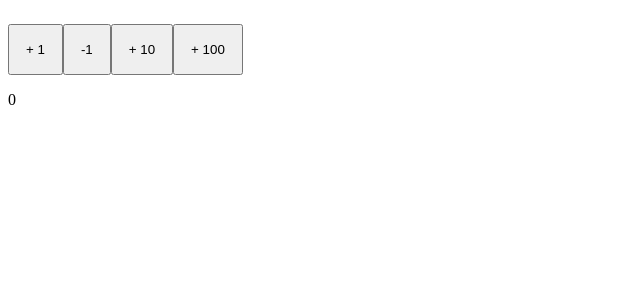
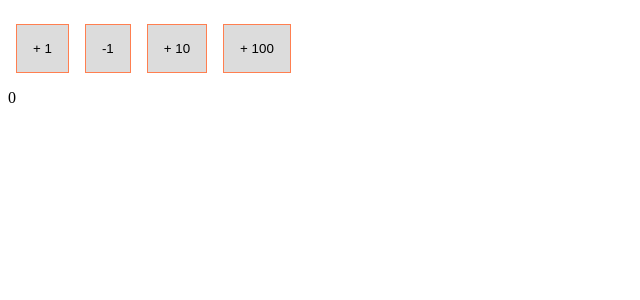
Before and after one commit to AnimeshKC/CodingPractice, a React (Create React App) app in the folder WebDevPractice/React/simple-counter/: page / in a window 1280 px wide. Shown: the top 300 px of the page, without its empty margins (0-640 px from the left). Built offline with nearby package versions, Linux system fonts and the light colour scheme.

Commit message:
button border and coloring

```diff
--- a/WebDevPractice/React/simple-counter/src/components/OffsetButton.css
+++ b/WebDevPractice/React/simple-counter/src/components/OffsetButton.css
@@ -1,4 +1,6 @@
 .offsetButton {
   padding: 1rem;
-  margin: 1rem 0;
+  margin: 1rem 0.5rem;
+  border: 1px solid coral;
+  background-color: gainsboro;
 }
```
